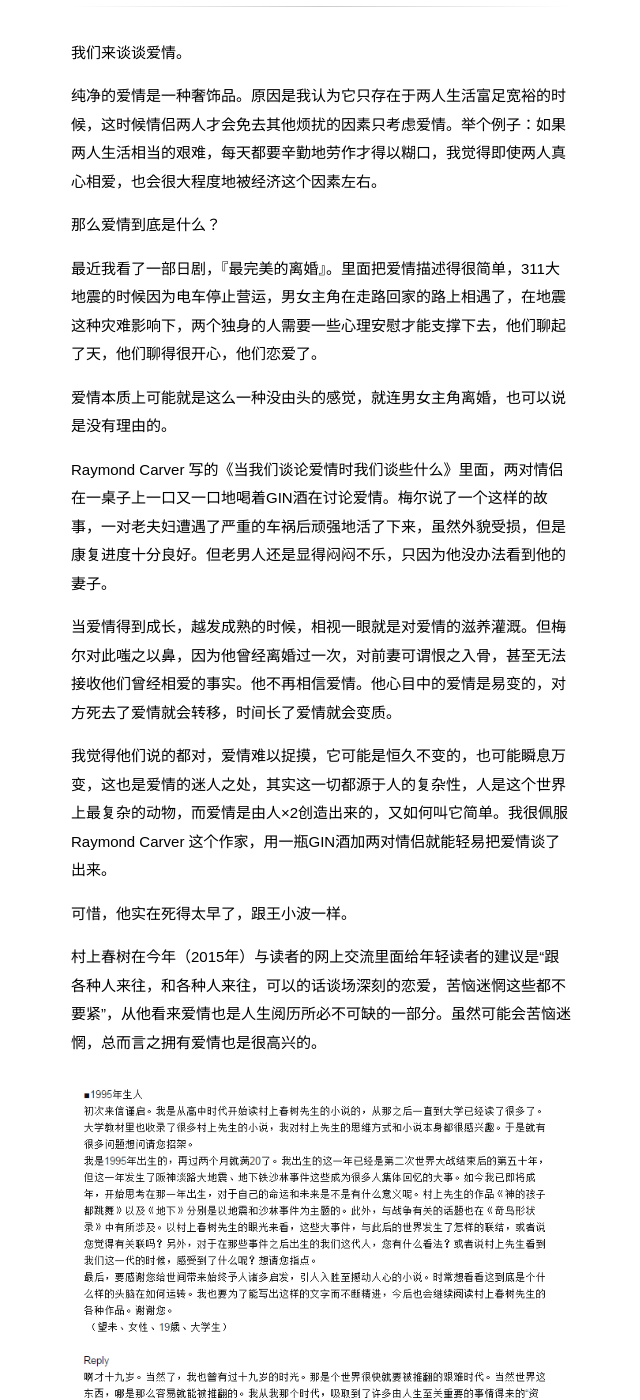
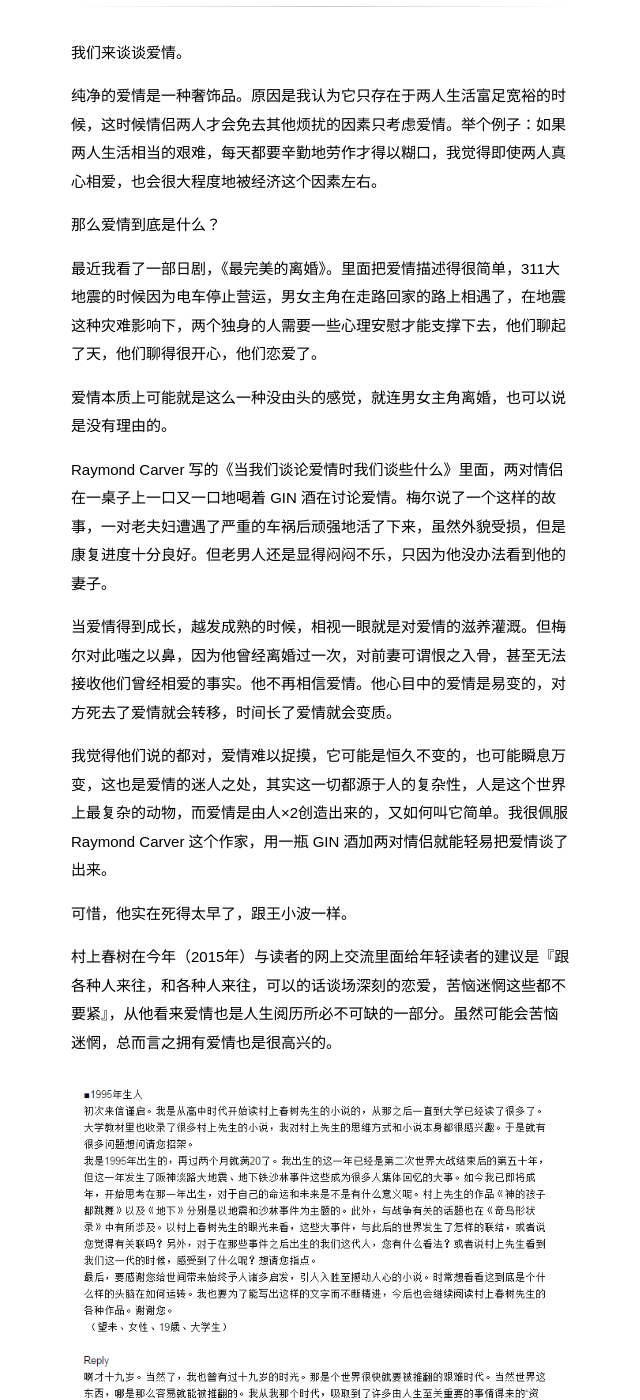
Before and after one commit to kinsluck/kinsluck.github.io, a Jekyll site: the page built from _posts/2018-03-28-Love.md, in a window 1280 px wide and 1400 px high, scrolled down 290 px. Shown: the whole window, without its empty margins (319-959 px from the left). Built offline with Jekyll 4.4.1, drawn with Linux system fonts in a browser that asks for light colours; some web fonts are replaced; some of the changed text lies outside the part shown.

Commit message:
Format correction

```diff
--- a/_posts/2018-03-28-Love.md
+++ b/_posts/2018-03-28-Love.md
@@ -10,24 +10,24 @@
 
 那么爱情到底是什么？
 
-最近我看了一部日剧，『最完美的离婚』。里面把爱情描述得很简单，311大地震的时候因为电车停止营运，男女主角在走路回家的路上相遇了，在地震这种灾难影响下，两个独身的人需要一些心理安慰才能支撑下去，他们聊起了天，他们聊得很开心，他们恋爱了。
+最近我看了一部日剧，《最完美的离婚》。里面把爱情描述得很简单，311大地震的时候因为电车停止营运，男女主角在走路回家的路上相遇了，在地震这种灾难影响下，两个独身的人需要一些心理安慰才能支撑下去，他们聊起了天，他们聊得很开心，他们恋爱了。
 
 爱情本质上可能就是这么一种没由头的感觉，就连男女主角离婚，也可以说是没有理由的。
 
-Raymond Carver 写的《当我们谈论爱情时我们谈些什么》里面，两对情侣在一桌子上一口又一口地喝着GIN酒在讨论爱情。梅尔说了一个这样的故事，一对老夫妇遭遇了严重的车祸后顽强地活了下来，虽然外貌受损，但是康复进度十分良好。但老男人还是显得闷闷不乐，只因为他没办法看到他的妻子。
+Raymond Carver 写的《当我们谈论爱情时我们谈些什么》里面，两对情侣在一桌子上一口又一口地喝着 GIN 酒在讨论爱情。梅尔说了一个这样的故事，一对老夫妇遭遇了严重的车祸后顽强地活了下来，虽然外貌受损，但是康复进度十分良好。但老男人还是显得闷闷不乐，只因为他没办法看到他的妻子。
 
 当爱情得到成长，越发成熟的时候，相视一眼就是对爱情的滋养灌溉。但梅尔对此嗤之以鼻，因为他曾经离婚过一次，对前妻可谓恨之入骨，甚至无法接收他们曾经相爱的事实。他不再相信爱情。他心目中的爱情是易变的，对方死去了爱情就会转移，时间长了爱情就会变质。
 
-我觉得他们说的都对，爱情难以捉摸，它可能是恒久不变的，也可能瞬息万变，这也是爱情的迷人之处，其实这一切都源于人的复杂性，人是这个世界上最复杂的动物，而爱情是由人×2创造出来的，又如何叫它简单。我很佩服 Raymond Carver 这个作家，用一瓶GIN酒加两对情侣就能轻易把爱情谈了出来。
+我觉得他们说的都对，爱情难以捉摸，它可能是恒久不变的，也可能瞬息万变，这也是爱情的迷人之处，其实这一切都源于人的复杂性，人是这个世界上最复杂的动物，而爱情是由人×2创造出来的，又如何叫它简单。我很佩服 Raymond Carver 这个作家，用一瓶 GIN 酒加两对情侣就能轻易把爱情谈了出来。
 
 可惜，他实在死得太早了，跟王小波一样。
 
-村上春树在今年（2015年）与读者的网上交流里面给年轻读者的建议是“跟各种人来往，和各种人来往，可以的话谈场深刻的恋爱，苦恼迷惘这些都不要紧”，从他看来爱情也是人生阅历所必不可缺的一部分。虽然可能会苦恼迷惘，总而言之拥有爱情也是很高兴的。
+村上春树在今年（2015年）与读者的网上交流里面给年轻读者的建议是『跟各种人来往，和各种人来往，可以的话谈场深刻的恋爱，苦恼迷惘这些都不要紧』，从他看来爱情也是人生阅历所必不可缺的一部分。虽然可能会苦恼迷惘，总而言之拥有爱情也是很高兴的。
 
 ![村上](/assets/img/2018-03-28-Haruki.png "Haruki.png")
 
-身边的人陆陆续续都谈了恋爱了，有的分开了，有的还在一起。数年来我也见识到了不少的爱情，有幸福美满的、有烦扰苦闷的、有复杂的，也有简单的，简直就像是一瓶M&M巧克力，下一颗是什么颜色的巧克力不可预知。
+身边的人陆陆续续都谈了恋爱了，有的分开了，有的还在一起。数年来我也见识到了不少的爱情，有幸福美满的、有烦扰苦闷的、有复杂的、也有简单的，简直就像是一瓶 M&M 巧克力，下一颗是什么颜色的巧克力不可预知。
 
-我一直相信自己能找到我真正喜欢的人，或许有朝一日，我把我的朋友和他的伴侣约出来一起吃饭，在吃饭之前我们能一口又一口地喝着冰镇的GIN TONIC，谈论着爱情，甚至谈论着前女友和前男友，甚至是前夫或者前妻，我想，那时候，说不定我们已经把爱情的奥秘略窥一二了。
+我一直相信自己能找到我真正喜欢的人，或许有朝一日，我把我的朋友和他的伴侣约出来一起吃饭，在吃饭之前我们能一口又一口地喝着冰镇的 GIN TONIC ，谈论着爱情，甚至谈论着前女友和前男友，甚至是前夫或者前妻，我想，那时候，说不定我们已经把爱情的奥秘略窥一二了。
 
 *旧文搬运*
```
